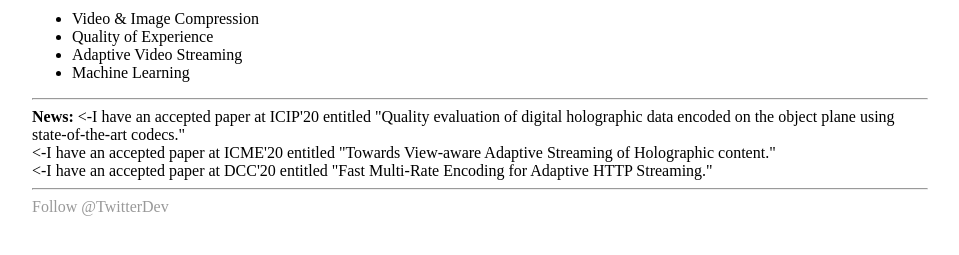
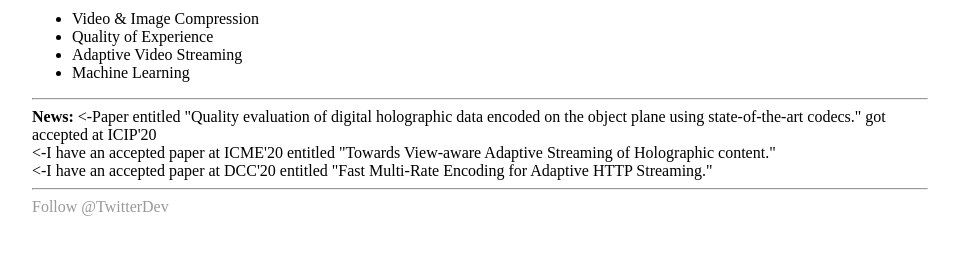
Before and after one commit to HadiAmirpour/hadiamirpour.github.io, a Jekyll site: the page index.html, which Jekyll copies as it is, in a window 1280 px wide. Shown: the part 475-730 px from the top of the page, without its empty margins (160-1119 px from the left). Built offline with Jekyll 4.4.1, drawn with Linux system fonts in a browser that asks for light colours; comment, search, counter and statistics services are not loaded.

Commit message:
Update index.html

```diff
--- a/index.html
+++ b/index.html
@@ -46,7 +46,7 @@
 
 			<hr>
 			<h><strong>News:</strong>
-			<h><-I have an accepted paper at ICIP'20 entitled "Quality evaluation of digital holographic data encoded on the object plane using state-of-the-art codecs."</h> <br>
+			<h><-Paper entitled "Quality evaluation of digital holographic data encoded on the object plane using state-of-the-art codecs." got accepted at ICIP'20</h> <br>
 			<h><-I have an accepted paper at ICME'20 entitled "Towards View-aware Adaptive Streaming of Holographic content."</h><br>
 			<h><-I have an accepted paper at DCC'20  entitled "Fast Multi-Rate Encoding for Adaptive HTTP Streaming."</h> <br>
 			<hr>
```
